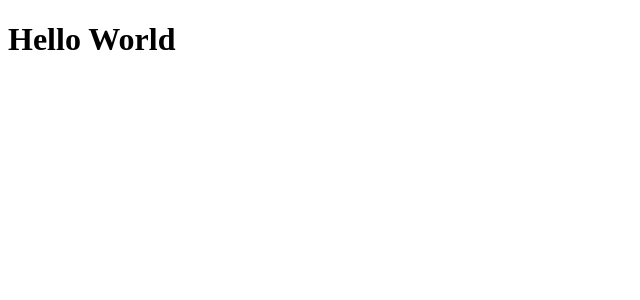
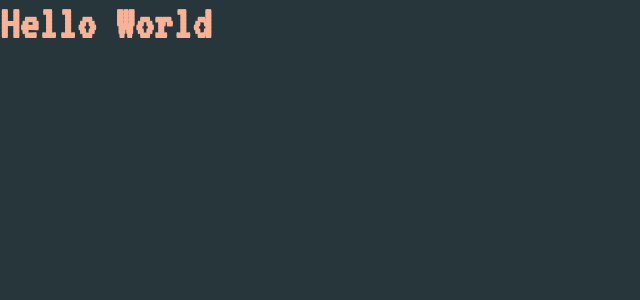
Before and after one commit to henry-ns/tetris333, a React (Create React App) app in the folder 2020-QuarentenaTech/os-3-pontinhos/web/: page / in a window 1280 px wide. Shown: the top 300 px of the page, without its empty margins (0-640 px from the left). Built offline with nearby package versions, Linux system fonts and the light colour scheme.

Commit message:
:lipstick: style: global styles and colors

```diff
--- a/2020-QuarentenaTech/os-3-pontinhos/web/package.json
+++ b/2020-QuarentenaTech/os-3-pontinhos/web/package.json
@@ -1,5 +1,5 @@
 {
-  "name": "web",
+  "name": "tetris",
   "version": "0.1.0",
   "private": true,
   "dependencies": {
@@ -10,6 +10,7 @@
     "@types/node": "^12.0.0",
     "@types/react": "^16.9.0",
     "@types/react-dom": "^16.9.0",
+    "polished": "^3.6.3",
     "react": "^16.13.1",
     "react-dom": "^16.13.1",
     "react-router-dom": "^5.2.0",
@@ -43,7 +44,7 @@
     "@types/styled-components": "^5.1.0",
     "@typescript-eslint/eslint-plugin": "^3.0.0",
     "@typescript-eslint/parser": "^3.0.0",
-    "eslint": "^7.1.0",
+    "eslint": "^6.8.0",
     "eslint-config-airbnb": "^18.1.0",
     "eslint-config-prettier": "^6.11.0",
     "eslint-import-resolver-typescript": "^2.0.0",
--- a/2020-QuarentenaTech/os-3-pontinhos/web/public/index.html
+++ b/2020-QuarentenaTech/os-3-pontinhos/web/public/index.html
@@ -10,34 +10,15 @@
       content="Web site created using create-react-app"
     />
     <link rel="apple-touch-icon" href="%PUBLIC_URL%/logo192.png" />
-    <!--
-      manifest.json provides metadata used when your web app is installed on a
-      user's mobile device or desktop. See https://developers.google.com/web/fundamentals/web-app-manifest/
-    -->
+
     <link rel="manifest" href="%PUBLIC_URL%/manifest.json" />
-    <!--
-      Notice the use of %PUBLIC_URL% in the tags above.
-      It will be replaced with the URL of the `public` folder during the build.
-      Only files inside the `public` folder can be referenced from the HTML.
 
-      Unlike "/favicon.ico" or "favicon.ico", "%PUBLIC_URL%/favicon.ico" will
-      work correctly both with client-side routing and a non-root public URL.
-      Learn how to configure a non-root public URL by running `npm run build`.
-    -->
-    <title>React App</title>
+    <link href="https://fonts.googleapis.com/css2?family=VT323&display=swap" rel="stylesheet">
+
+    <title>Tetris</title>
   </head>
   <body>
     <noscript>You need to enable JavaScript to run this app.</noscript>
     <div id="root"></div>
-    <!--
-      This HTML file is a template.
-      If you open it directly in the browser, you will see an empty page.
-
-      You can add webfonts, meta tags, or analytics to this file.
-      The build step will place the bundled scripts into the <body> tag.
-
-      To begin the development, run `npm start` or `yarn start`.
-      To create a production bundle, use `npm run build` or `yarn build`.
-    -->
   </body>
 </html>
--- a/2020-QuarentenaTech/os-3-pontinhos/web/src/App.tsx
+++ b/2020-QuarentenaTech/os-3-pontinhos/web/src/App.tsx
@@ -1,10 +1,15 @@
 import React from 'react';
+
+import AppProvider from './hooks';
+
+import GlobalStyles from './styles/global';
 
 const App: React.FC = () => {
   return (
-    <div>
+    <AppProvider>
+      <GlobalStyles />
       <h1>Hello World</h1>
-    </div>
+    </AppProvider>
   );
 };
 
--- /dev/null
+++ b/2020-QuarentenaTech/os-3-pontinhos/web/src/hooks/index.tsx
@@ -0,0 +1,10 @@
+import React from 'react';
+import { ThemeProvider } from 'styled-components';
+
+import theme from '../styles/themes';
+
+const AppProvider: React.FC = ({ children }) => (
+  <ThemeProvider theme={theme}>{children}</ThemeProvider>
+);
+
+export default AppProvider;
--- /dev/null
+++ b/2020-QuarentenaTech/os-3-pontinhos/web/src/styles/global.ts
@@ -0,0 +1,33 @@
+import { createGlobalStyle } from 'styled-components';
+import { rem } from 'polished';
+
+export default createGlobalStyle`
+  * {
+    padding: 0;
+    margin: 0;
+    box-sizing: border-box;
+  }
+
+  body {
+    background: ${({ theme }) => theme.colors.background};
+    color: ${({ theme }) => theme.colors.primaryText};
+
+    font: ${rem('24px')} 'VT323', monospace;
+  }
+
+  strong {
+    color: ${({ theme }) => theme.colors.active};
+  }
+
+  p {
+    color: ${({ theme }) => theme.colors.secondaryText};
+  }
+
+  ul {
+    list-style: none;
+  }
+
+  a {
+    text-decoration: none;
+  }
+`;
--- /dev/null
+++ b/2020-QuarentenaTech/os-3-pontinhos/web/src/styles/themes.ts
@@ -0,0 +1,9 @@
+export default {
+  colors: {
+    active: '#EB4960',
+    background: '#27363B',
+    backgroundDark: '#1D292C',
+    primaryText: '#F8B298',
+    secondaryText: '#99B998',
+  },
+};
--- a/2020-QuarentenaTech/os-3-pontinhos/web/tsconfig.json
+++ b/2020-QuarentenaTech/os-3-pontinhos/web/tsconfig.json
@@ -6,7 +6,6 @@
       "dom.iterable",
       "esnext"
     ],
-
     "allowJs": true,
     "skipLibCheck": true,
     "esModuleInterop": true,
@@ -20,7 +19,6 @@
     "noEmit": true,
     "jsx": "react"
   },
-
   "include": [
     "src"
   ]
```
Also changed, not shown: 2020-QuarentenaTech/os-3-pontinhos/web/src/@types/styled.d.ts (added, +13 -0 lines), 2020-QuarentenaTech/os-3-pontinhos/web/.eslintrc.json, 2 other files (tests, documents, lock files or other folders).
